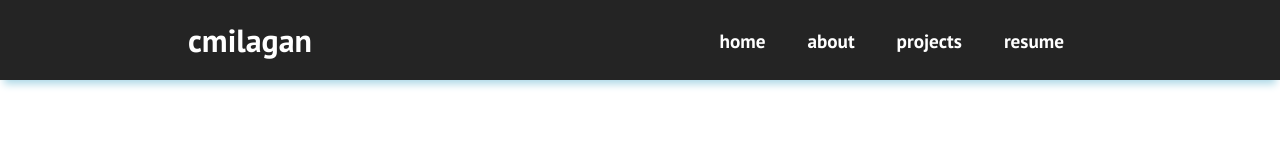
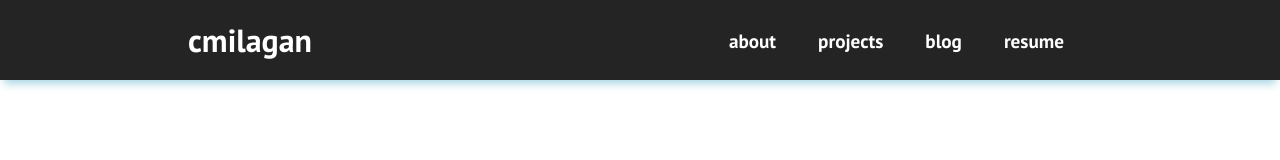
Before and after one commit to cmilagan/web, a React (Create React App) app: page / in a window 1280 px wide. Shown: the top 160 px of the page. Built offline with nearby package versions, Linux system fonts and the light colour scheme.

Commit message:
added blog post page to navbar

```diff
--- a/src/components/Navbar.css
+++ b/src/components/Navbar.css
@@ -115,7 +115,10 @@ display: none;
         position: absolute;
         top: 0;
         left: 0;
-        transform: translate(25%, 50%);
+    }
+
+    .navbar-logo:hover {
+        transform: scale(0.8);
     }
 
     .menu-icon {
--- a/src/components/Navbar.js
+++ b/src/components/Navbar.js
@@ -20,11 +20,6 @@ function Navbar() {
                     </div>
                     <ul className={click ? 'nav-menu active' : 'nav-menu'}>
                         <li className='nav-item'>
-                            <Link to='/web' className='nav-links' onClick={closeMobileMenu}>
-                                home
-                            </Link>
-                        </li>
-                        <li className='nav-item'>
                             <Link to='/about' className='nav-links' onClick={closeMobileMenu}>
                                 about
                             </Link>
@@ -32,6 +27,11 @@ function Navbar() {
                         <li className='nav-item'>
                             <Link to='/projects' className='nav-links' onClick={closeMobileMenu}>
                                 projects
+                            </Link>
+                        </li>
+                        <li className='nav-item'>
+                            <Link to='/blog' className='nav-links' onClick={closeMobileMenu}>
+                                blog
                             </Link>
                         </li>
                         <li className='nav-item'>
```
Also changed, not shown: src/components/pages/Blog.js (added).
